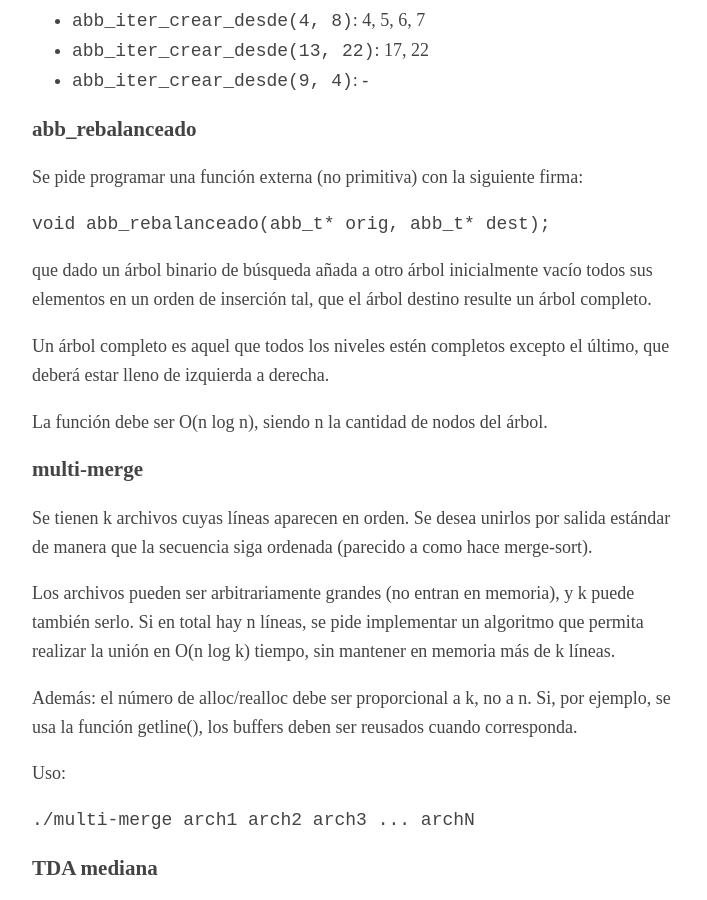
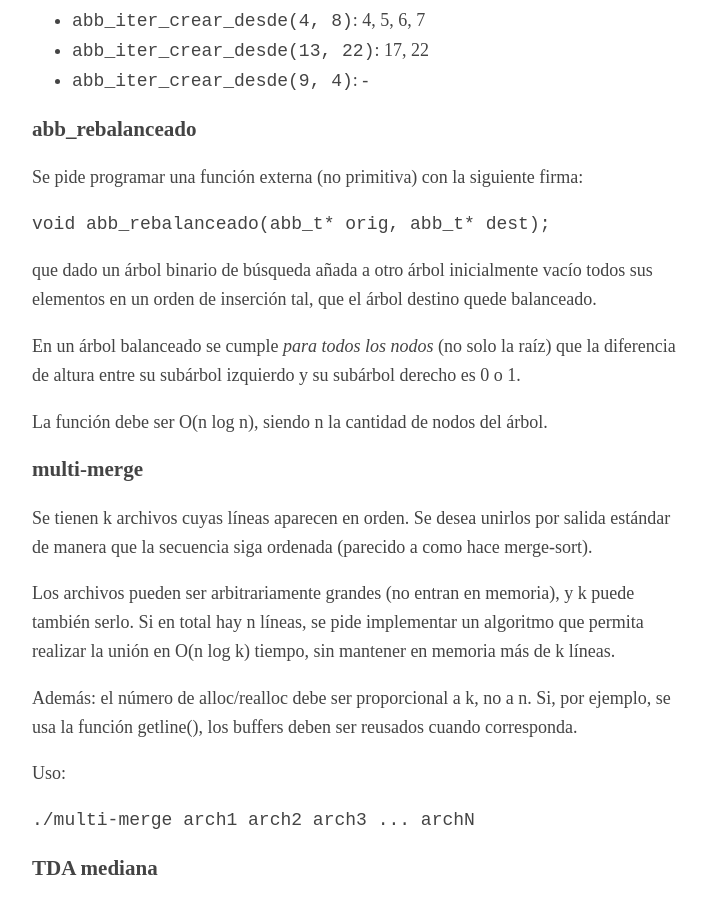
Before and after one commit to algoritmos-rw/algoritmos-rw.github.io, a Jekyll site: the page built from prog2/tp2.md, in a window 1280 px wide and 900 px high, scrolled down 3255 px. Shown: the whole window, without its empty margins (283-990 px from the left). Built offline with Jekyll 4.4.1, drawn with Linux system fonts in a browser that asks for light colours.

Commit message:
Completo → rebalanceado.

```diff
--- a/prog2/tp2.md
+++ b/prog2/tp2.md
@@ -116,9 +116,9 @@ Se pide programar una función externa (no primitiva) con la siguiente firma:
 
     void abb_rebalanceado(abb_t* orig, abb_t* dest);
 
-que dado un árbol binario de búsqueda añada a otro árbol inicialmente vacío todos sus elementos en un orden de inserción tal, que el árbol destino resulte un árbol completo.
+que dado un árbol binario de búsqueda añada a otro árbol inicialmente vacío todos sus elementos en un orden de inserción tal, que el árbol destino quede balanceado.
 
-Un árbol completo es aquel que todos los niveles estén completos excepto el último, que deberá estar lleno de izquierda a derecha.
+En un árbol balanceado se cumple _para todos los nodos_ (no solo la raíz) que la diferencia de altura entre su subárbol izquierdo y su subárbol derecho es 0 o 1.
 
 La función debe ser O(n log n), siendo n la cantidad de nodos del árbol.
 
```
